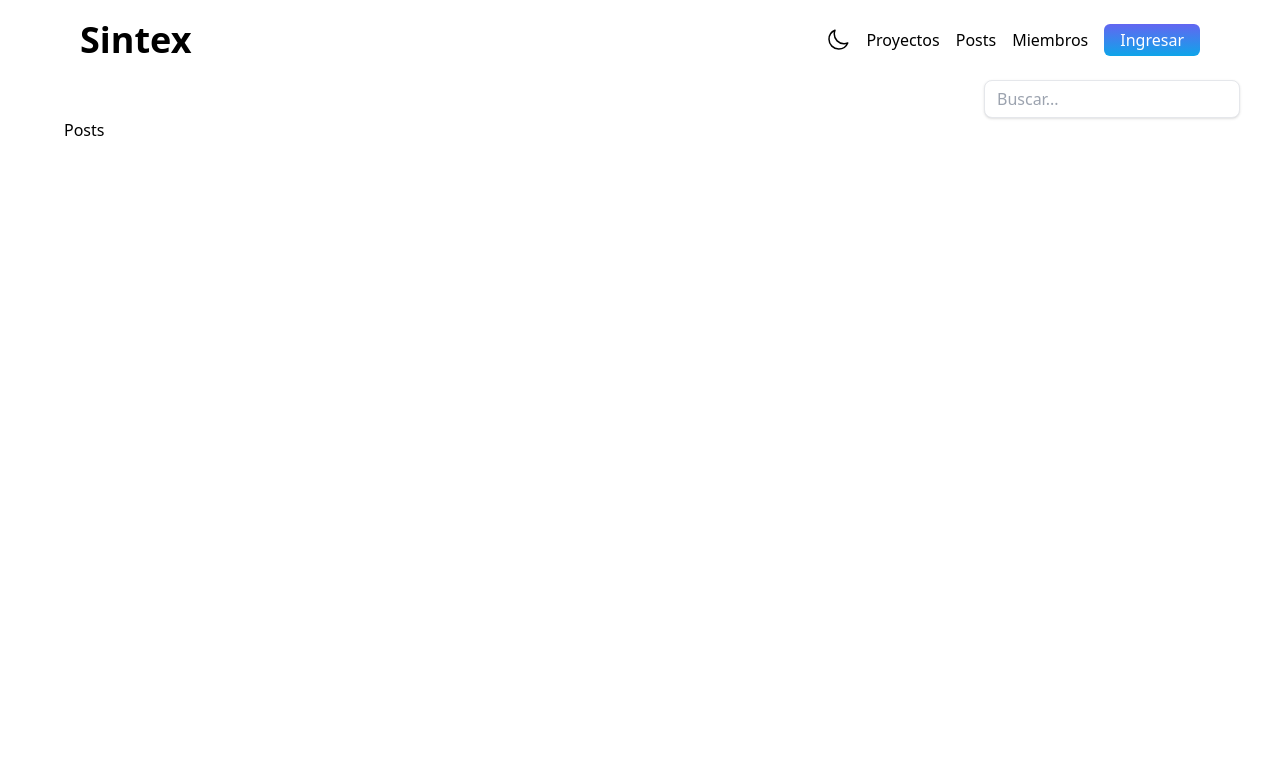
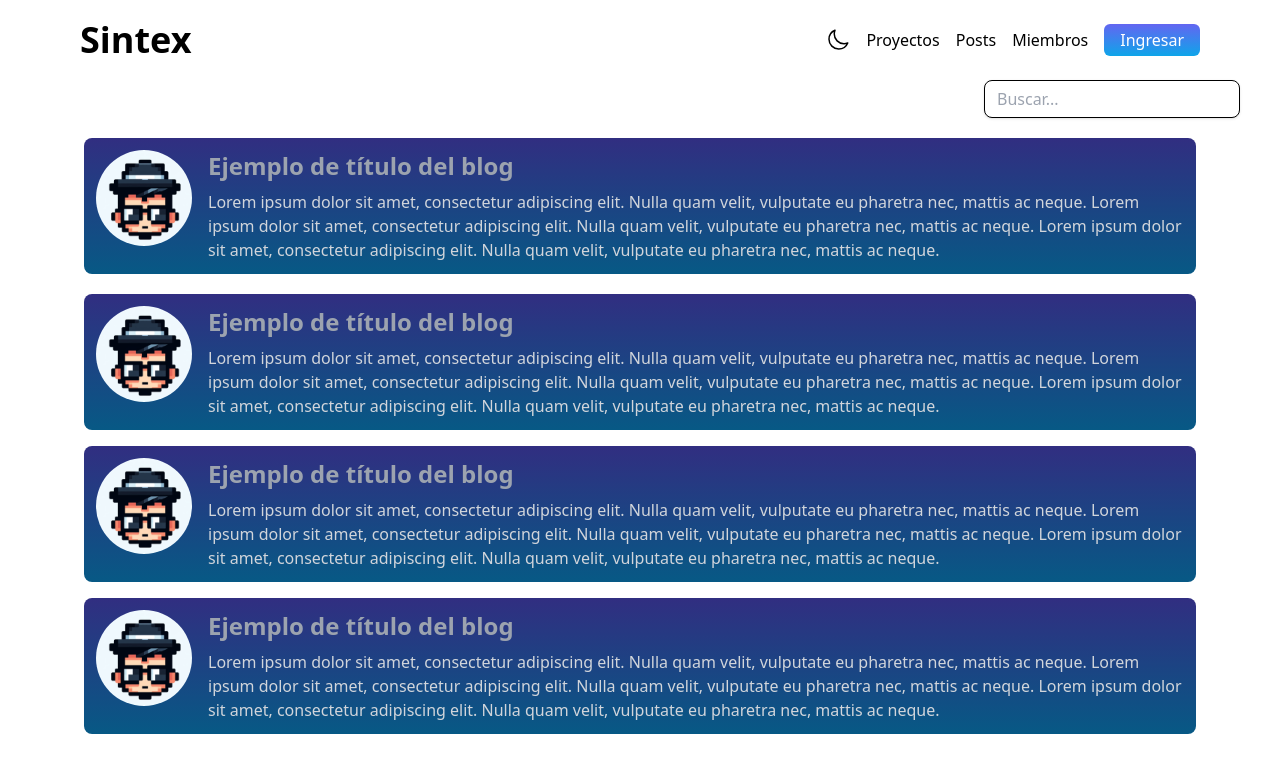
Before and after one commit to SintetixHub/Sintex-Frontend, a React (Vite) app: page /posts in a window 1280 px wide. Shown: the top 772 px of the page. Built offline with nearby package versions, Linux system fonts and the light colour scheme.

Commit message:
Add PostCard component to Posts page, Fix SearchBar Styles

```diff
--- a/src/App.jsx
+++ b/src/App.jsx
@@ -2,6 +2,7 @@ import { BrowserRouter, Route, Routes } from "react-router-dom";
 import UserContext from "./context/useUserContext";
 import Navbar from "./components/Navbar/Navbar";
 import SearchBar from "./components/SearchBar/SearchBar";
+import PostCard  from "./components/PostCard/PostCard"; // Asegúrate de que la ruta de importación sea correcta
 
 //Routes
 import Index from "./pages/Index";
@@ -23,11 +24,13 @@ export default function App() {
         <UserContext>
           <Navbar />
           <SearchBar />
+
           <div className="max-w-6xl m-auto ">
             <Routes>
+
               <Route path="/" element={<Index />} />
               <Route path="/login" element={<Login />} />
-              <Route path="/posts" element={<Posts />} />
+              <Route path="/posts" element={<Posts avatarUrl="https://example.com/avatar.jpg" title="Título del blog" text="Este es el texto del blog" />} />
               <Route path="/post/:title" element={<Post />} />
               <Route path="/users" element={<Users />} />
               <Route path="/user/:username" element={<User />} />
--- /dev/null
+++ b/src/components/PostCard/PostCard.jsx
@@ -0,0 +1,15 @@
+import React from 'react';
+
+const BlogPost = ({ avatarUrl, title, text }) => {
+  return (
+    <div className="flex items-start space-x-4 m-5 p-3 bg-gradient-to-t from-sky-800 to-indigo-900 dark:from-orange-900 dark:to-rose-900  rounded-lg">
+      <img className="w-24 h-24 rounded-full" src={avatarUrl} alt="Avatar" />
+      <div>
+        <h2 className="text-2xl font-bold text-gray-400 dark:text-black">{title}</h2>
+        <p className="mt-2 text-gray-300">{text}</p>
+      </div>
+    </div>
+  );
+};
+
+export default BlogPost;
--- a/src/components/SearchBar/SearchBar.jsx
+++ b/src/components/SearchBar/SearchBar.jsx
@@ -12,7 +12,7 @@ const SearchBar = (props) => {
             <div className="">
                 <input
                     {...props}
-                    className="shadow appearance-none border rounded-lg mr-10 py-2 px-3 text-gray-700 leading-tight focus:outline-none focus:shadow-outline w-64 dark:bg-zinc-700 dark:text-white"
+                    className="shadow appearance-none border border-black dark:border-white rounded-lg mr-10 py-2 px-3 text-gray-700 leading-tight focus:outline-none focus:shadow-outline w-64 dark:bg-zinc-700 dark:text-white"
                     type="text"
                     value={searchValue}
                     onChange={handleSearchChange}
--- a/src/pages/Posts.jsx
+++ b/src/pages/Posts.jsx
@@ -1,6 +1,31 @@
+import React from 'react';
+import PostCard from '../components/PostCard/PostCard'; // Asegúrate de que la ruta de importación sea correcta
 
 export default function Posts() {
+  const text = `Lorem ipsum dolor sit amet, consectetur adipiscing elit. Nulla quam velit, vulputate eu pharetra nec, mattis ac neque.
+  Lorem ipsum dolor sit amet, consectetur adipiscing elit. Nulla quam velit, vulputate eu pharetra nec, mattis ac neque.
+  Lorem ipsum dolor sit amet, consectetur adipiscing elit. Nulla quam velit, vulputate eu pharetra nec, mattis ac neque.`;
+
+  const posts = [
+    { avatarUrl: "/LennyFavIcon.jpeg", title: "Ejemplo de título del blog", text: text },
+    { avatarUrl: "/LennyFavIcon.jpeg", title: "Ejemplo de título del blog", text: text },
+    { avatarUrl: "/LennyFavIcon.jpeg", title: "Ejemplo de título del blog", text: text },
+    { avatarUrl: "/LennyFavIcon.jpeg", title: "Ejemplo de título del blog", text: text },
+  ];
+
   return (
-    <div>Posts</div>
-  )
+    <div className="space-y-4">
+      {posts.map((post, index) => (
+        <PostCard
+          key={index}
+          avatarUrl={post.avatarUrl}
+          title={post.title}
+          text={post.text}
+          avatarClass="w-24 h-24"
+          titleClass="font-bold text-2xl"
+          textClass="mt-2"
+        />
+      ))}
+    </div>
+  );
 }
```
Also changed, not shown: public/LennyFavIcon.jpeg (added).
